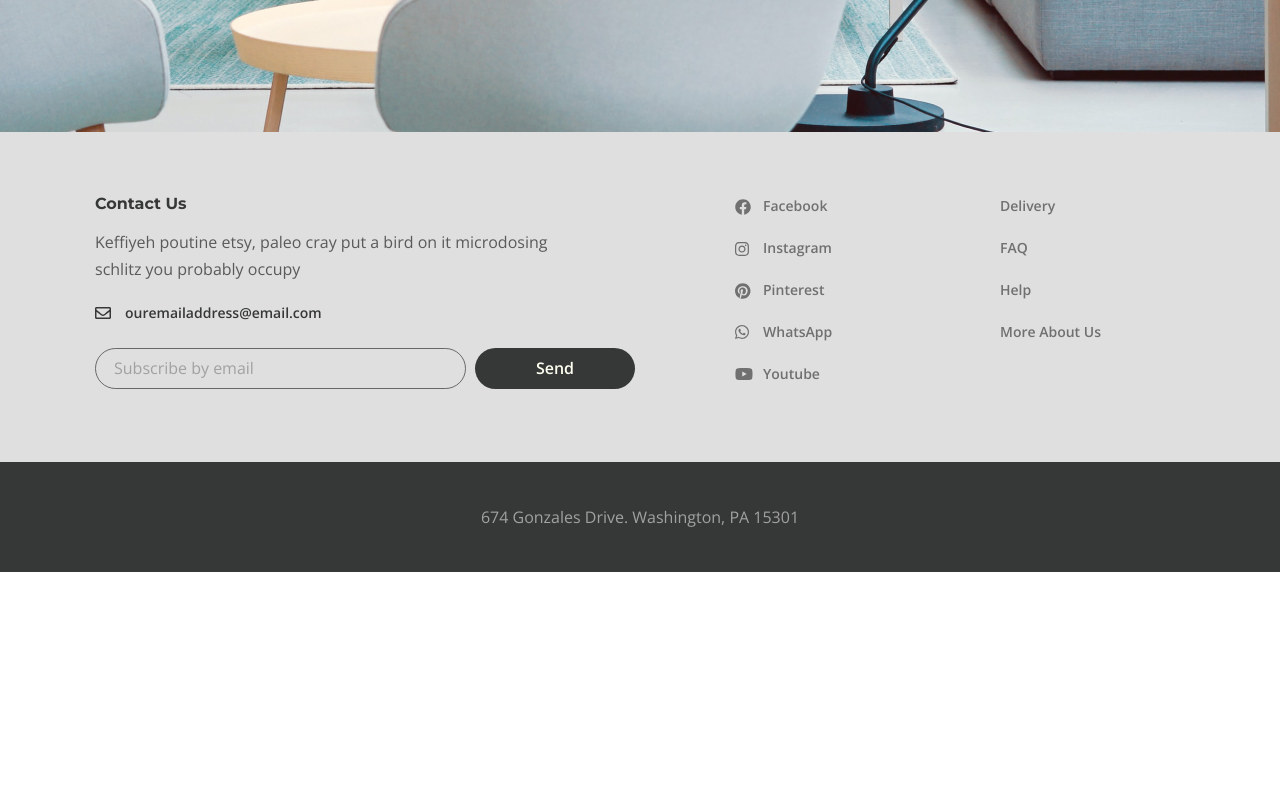
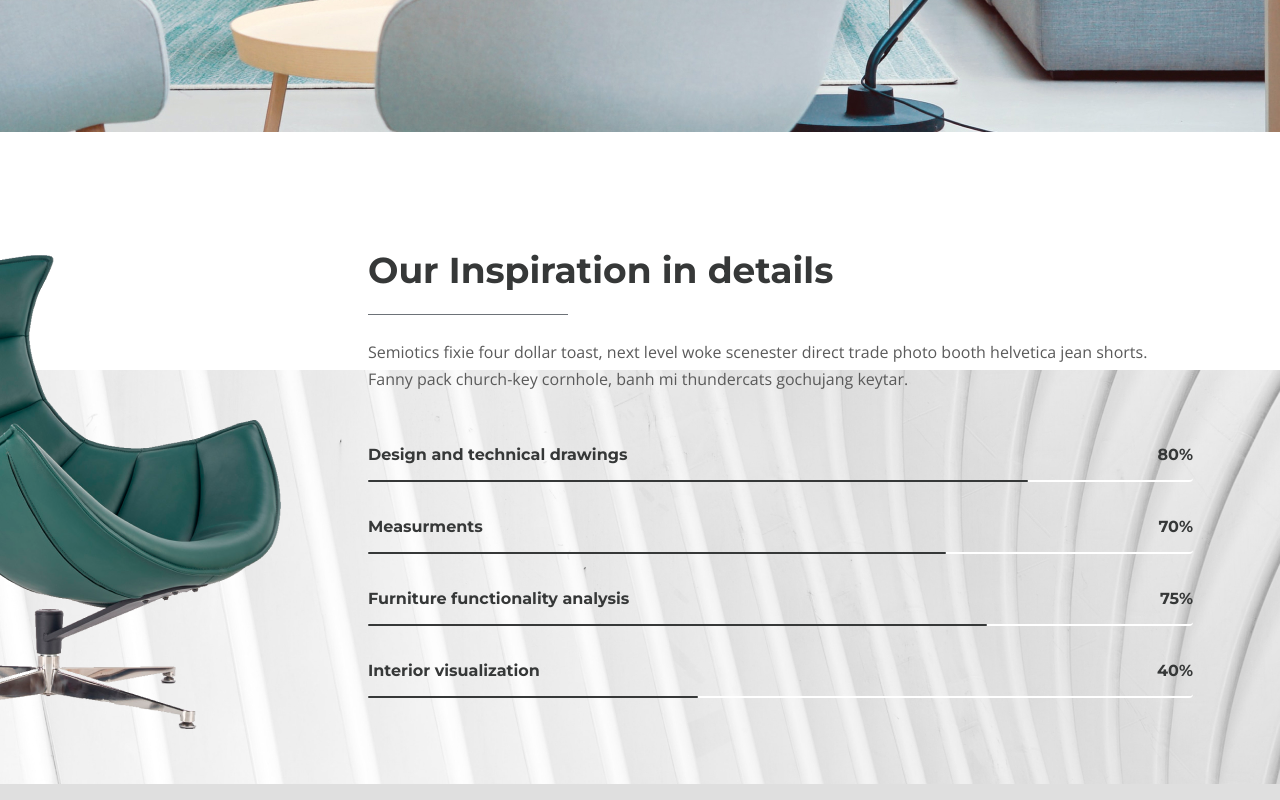
Before and after one commit to nbruyok/Furniture-collection, a website: page app/about.html in a window 1280 px wide. Shown: the part 1520-2320 px from the top of the page. Before the commit the page ends 2092 px from the top, so only its background shows below. Drawn offline with nearby package versions, Linux system fonts and the light colour scheme; files whose address does not match are found by name.

Commit message:
add section inspiration

```diff
--- a/app/about.html
+++ b/app/about.html
@@ -136,6 +136,60 @@
             </a>
           </div>
         </section>
+
+        <section class="inspiration">
+          <div class="container-fluid">
+            <div class="inspiration__inner">
+              <img
+                class="inspiration__images"
+                src="./images/inspiration-decor.png"
+                alt="images"
+              />
+              <div class="inspiration__content">
+                <h3 class="inspiration__title">Our Inspiration in details</h3>
+                <p class="inspiration__text">
+                  Semiotics fixie four dollar toast, next level woke scenester
+                  direct trade photo booth helvetica jean shorts. Fanny pack
+                  church-key cornhole, banh mi thundercats gochujang keytar.
+                </p>
+                <ul class="inspiration__list">
+                  <li class="inspiration__item">
+                    <div class="inspiration__item-content">
+                      <p class="inspiration__phrase">
+                        Design and technical drawings
+                      </p>
+                      <p class="inspiration__number">80%</p>
+                    </div>
+                    <div class="inspiration__line" style="width: 80%"></div>
+                  </li>
+                  <li class="inspiration__item">
+                    <div class="inspiration__item-content">
+                      <p class="inspiration__phrase">Measurments</p>
+                      <p class="inspiration__number">70%</p>
+                    </div>
+                    <div class="inspiration__line" style="width: 70%"></div>
+                  </li>
+                  <li class="inspiration__item">
+                    <div class="inspiration__item-content">
+                      <p class="inspiration__phrase">
+                        Furniture functionality analysis
+                      </p>
+                      <p class="inspiration__number">75%</p>
+                    </div>
+                    <div class="inspiration__line" style="width: 75%"></div>
+                  </li>
+                  <li class="inspiration__item">
+                    <div class="inspiration__item-content">
+                      <p class="inspiration__phrase">Interior visualization</p>
+                      <p class="inspiration__number">40%</p>
+                    </div>
+                    <div class="inspiration__line" style="width: 40%"></div>
+                  </li>
+                </ul>
+              </div>
+            </div>
+          </div>
+        </section>
       </main>
 
       <footer class="footer">
--- a/app/scss/style.scss
+++ b/app/scss/style.scss
@@ -720,3 +720,82 @@
     align-items: center;
   }
 }
+
+//inspiration
+.inspiration {
+  padding-top: 100px;
+  padding-bottom: 45px;
+  position: relative;
+  &::after {
+    content: "";
+    position: absolute;
+    bottom: 0;
+    left: 0;
+    right: 0;
+    background: url(../images/inspiration-bg.jpg) no-repeat;
+    background-position: top center;
+    background-size: cover;
+    height: 414px;
+    z-index: -1;
+  }
+
+  &__inner {
+    display: flex;
+    justify-content: center;
+    align-items: center;
+  }
+
+  &__images {
+    margin-right: 78px;
+    margin-left: -230px;
+  }
+
+  &__content {
+    max-width: 825px;
+  }
+
+  &__title {
+    @extend %title-font;
+    color: $black;
+    font-size: 36px;
+    line-height: 60px;
+    padding-bottom: 15px;
+    margin-bottom: 24px;
+    position: relative;
+    &::after {
+      content: "";
+      position: absolute;
+      bottom: 0;
+      left: 0;
+      width: 200px;
+      height: 1px;
+      background-color: #6d7278;
+    }
+  }
+
+  &__text {
+    margin-bottom: 50px;
+  }
+
+  &__item {
+    @extend %title-font;
+    color: $black;
+    line-height: 23px;
+    margin-bottom: 33px;
+  }
+
+  &__item-content {
+    display: flex;
+    justify-content: space-between;
+    padding-bottom: 14px;
+    border-bottom: 2px solid #ffffff;
+    border-radius: 4px;
+  }
+
+  &__line {
+    height: 2px;
+    border-radius: 4px;
+    background: $black;
+    margin-top: -2px;
+  }
+}
```
Also changed, not shown: app/css/style.min.css, app/images/inspiration-bg.jpg (added), app/images/inspiration-decor.png (added).
